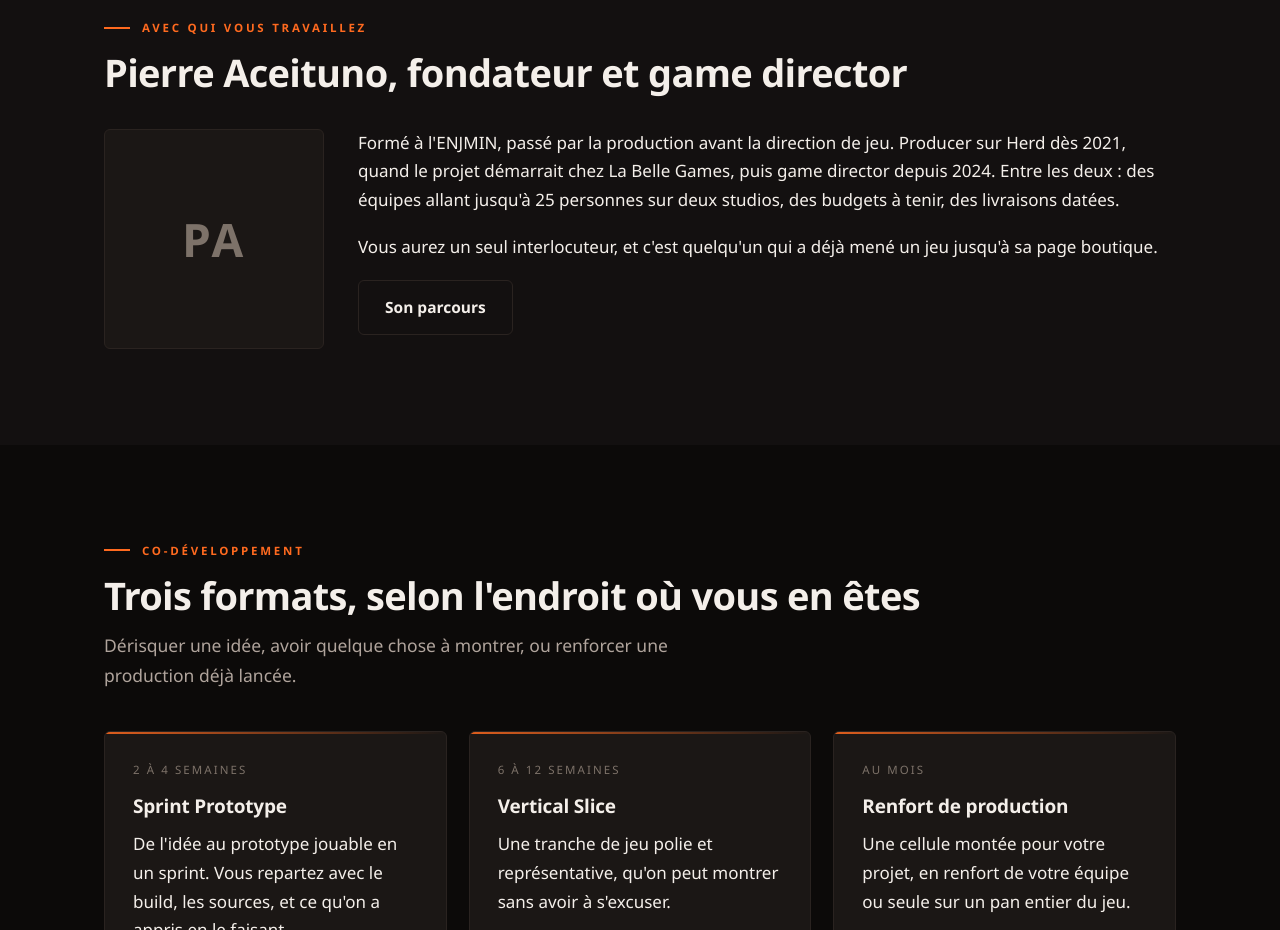
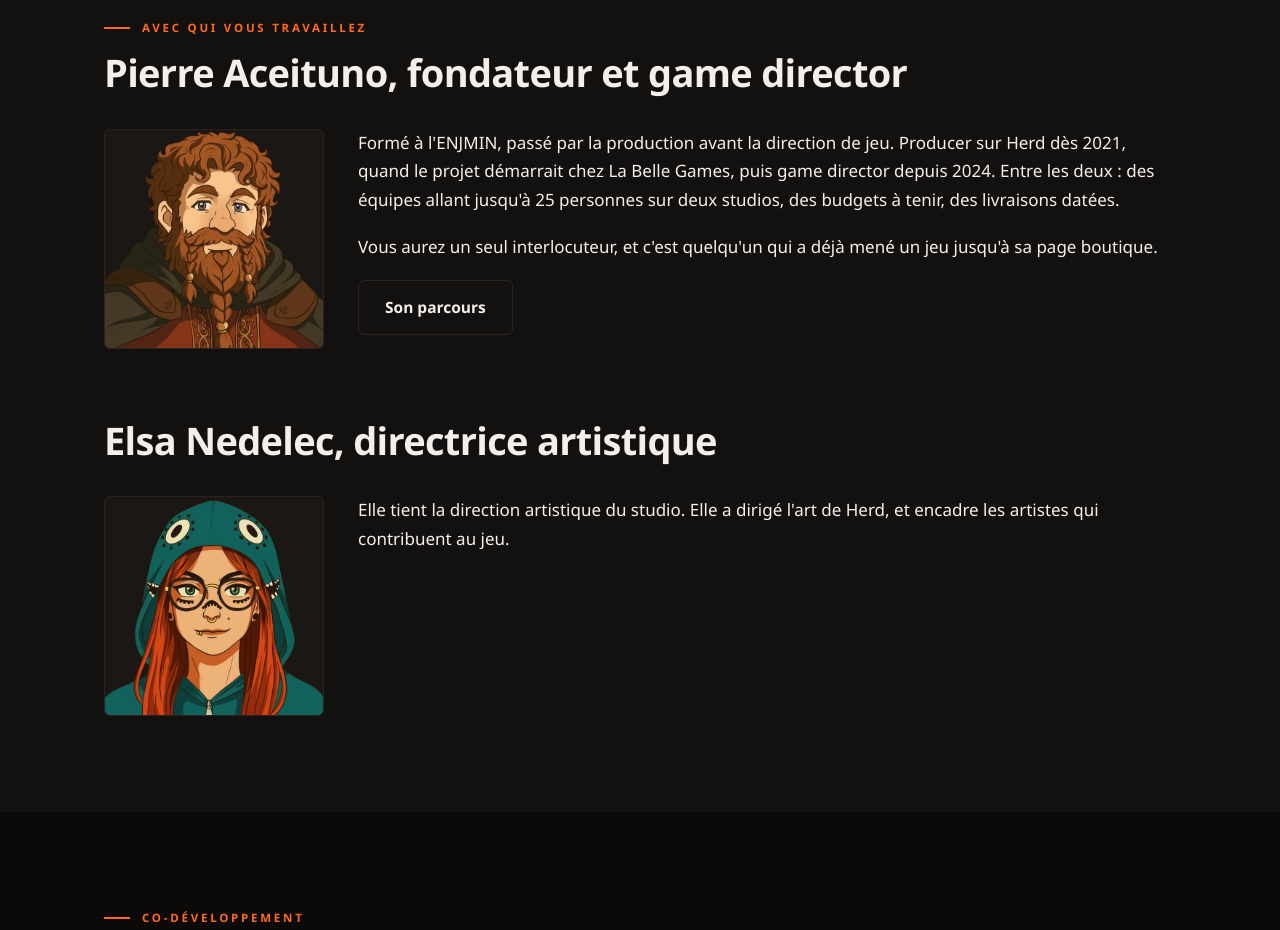
Before and after one commit to Games-of-Forge/games-of-forge.github.io, a plain HTML site: page fr/index.html in a window 1280 px wide. Shown: the part 1880-2810 px from the top of the page. Drawn offline with Linux system fonts and the light colour scheme.

Commit message:
Portrait de Pierre et Elsa sur la page studio
Le placeholder PA est remplace par le portrait 2D de Pierre sur les quatre
pages concernees (accueil et page fondateur, FR et EN).

Elsa Nedelec est ajoutee sur la page studio, sous le bloc du fondateur :
portrait, nom, titre de directrice artistique, une phrase factuelle.
Son accord a ete demande et donne par elle-meme.

```diff
--- a/fr/index.html
+++ b/fr/index.html
@@ -74,11 +74,19 @@
     <p class="surtitre apparait">Avec qui vous travaillez</p>
     <h2 class="apparait">Pierre Aceituno, fondateur et game director</h2>
     <div class="fondateur" style="margin-top:34px">
-      <div class="portrait apparait"><span class="initiales">PA</span></div>
+      <div class="portrait apparait"><img src="../assets/equipe/pierre.webp" alt="Pierre Aceituno"></div>
       <div class="apparait" data-delai="100">
         <p>Formé à l'ENJMIN, passé par la production avant la direction de jeu. Producer sur Herd dès 2021, quand le projet démarrait chez La Belle Games, puis game director depuis 2024. Entre les deux : des équipes allant jusqu'à 25 personnes sur deux studios, des budgets à tenir, des livraisons datées.</p>
         <p>Vous aurez un seul interlocuteur, et c'est quelqu'un qui a déjà mené un jeu jusqu'à sa page boutique.</p>
         <p style="margin-bottom:0"><a class="bouton creux" href="pierre.html">Son parcours</a></p>
+      </div>
+    </div>
+
+    <h2 class="apparait" style="margin-top:70px">Elsa Nedelec, directrice artistique</h2>
+    <div class="fondateur" style="margin-top:34px">
+      <div class="portrait apparait"><img src="../assets/equipe/elsa.webp" alt="Elsa Nedelec" loading="lazy"></div>
+      <div class="apparait" data-delai="100">
+        <p style="margin-bottom:0">Elle tient la direction artistique du studio. Elle a dirigé l'art de Herd, et encadre les artistes qui contribuent au jeu.</p>
       </div>
     </div>
   </div>
```
Also changed, not shown: fr/pierre.html (+1 -1 lines), index.html (+9 -1 lines), pierre.html (+1 -1 lines).
